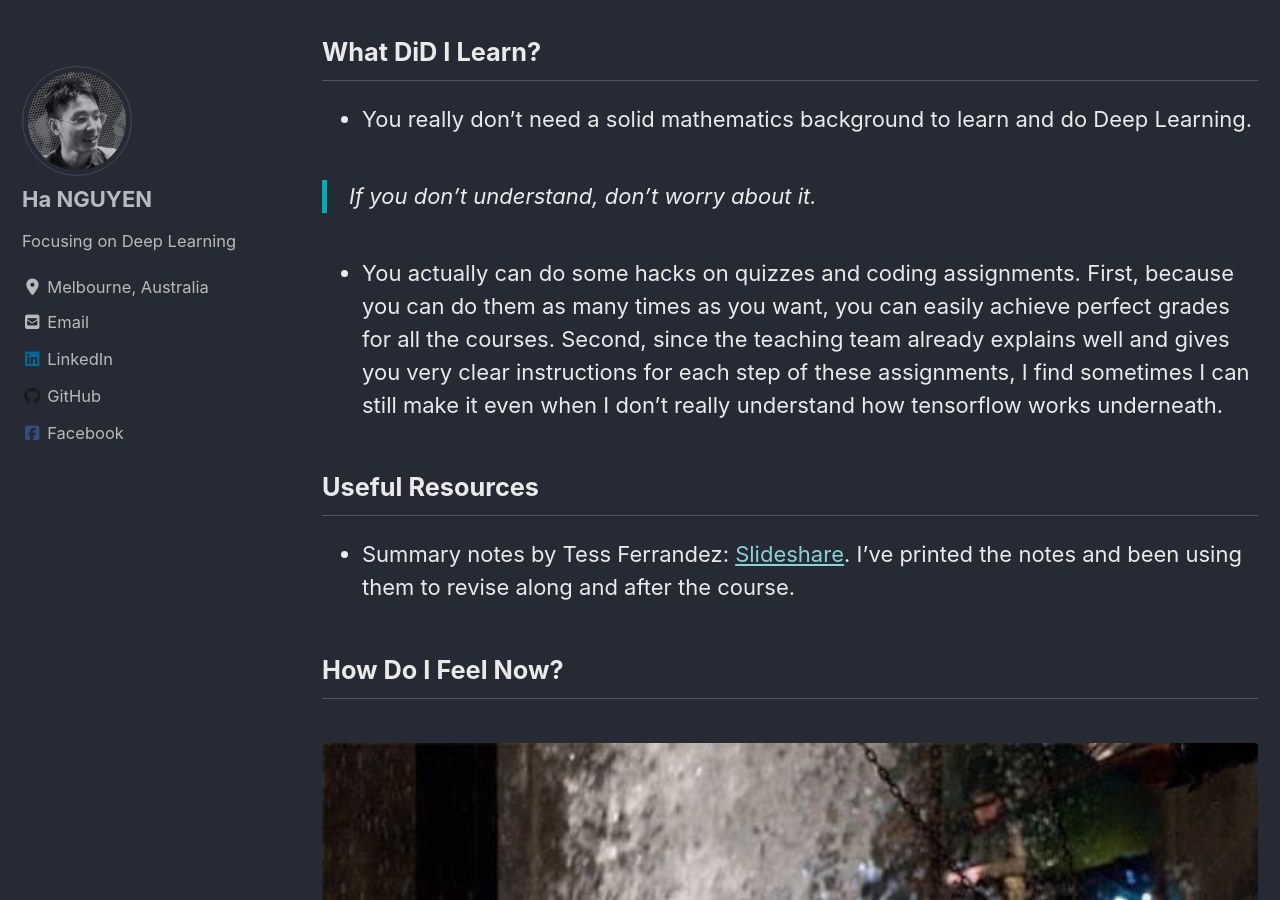
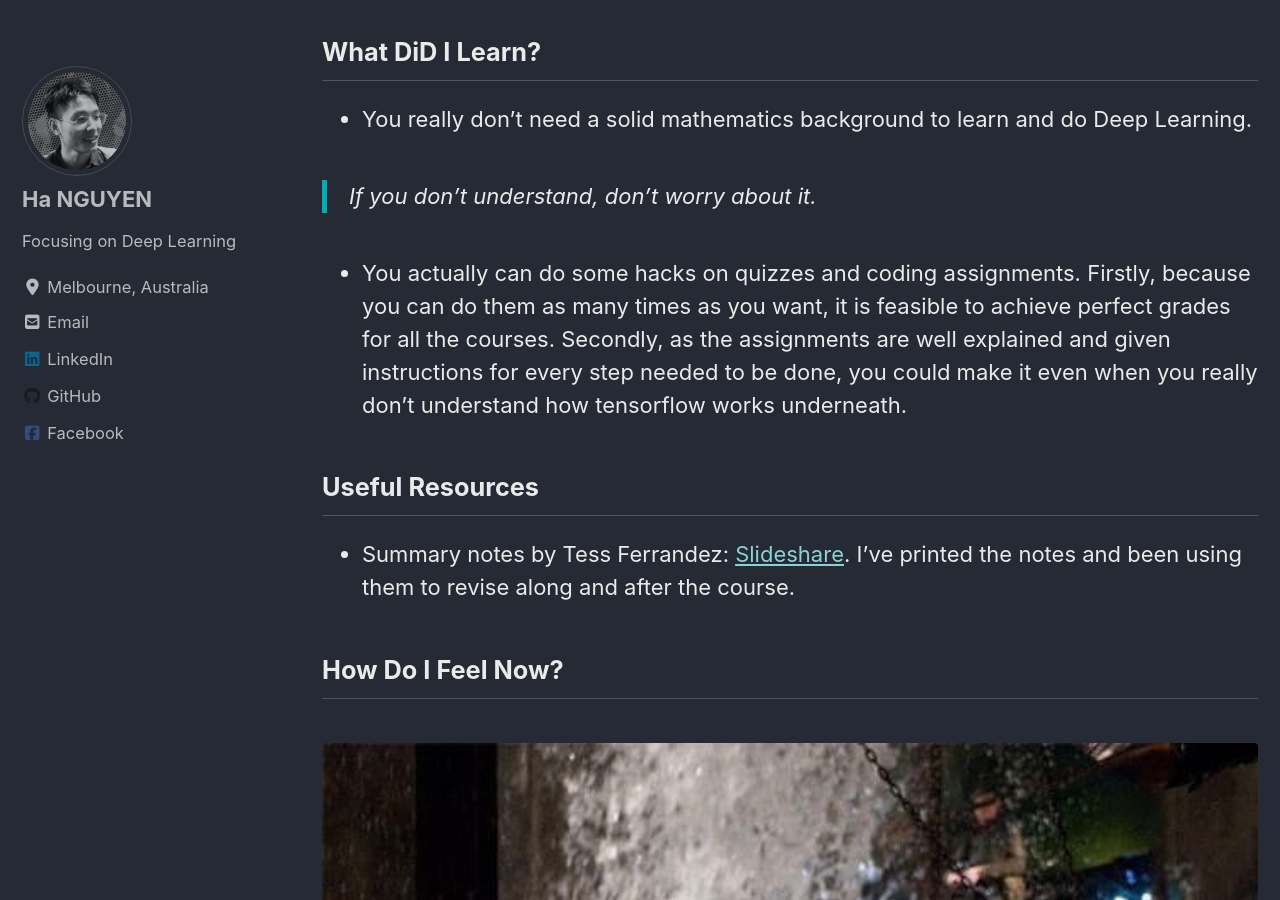
Before and after one commit to datasciblog/datasciblog.github.io, a Jekyll site: the page built from _posts/2019-12-19-DL-xx-accomplishing-deep-learning-specialization.md, in a window 1280 px wide and 900 px high, scrolled down 2104 px. Built offline with Jekyll 4.4.1, drawn with Linux system fonts in a browser that asks for light colours; cached includes are drawn as plain includes; nearby versions of some CDN libraries.

Commit message:
Update 2019-12-19-DL-xx-accomplishing-deep-learning-specialization.md

```diff
--- a/_posts/2019-12-19-DL-xx-accomplishing-deep-learning-specialization.md
+++ b/_posts/2019-12-19-DL-xx-accomplishing-deep-learning-specialization.md
@@ -43,7 +43,7 @@ I started slowly at first, and studied really hard at the end. There was a bit r
 
 > If you don't understand, don't worry about it.
 
-- You actually can do some hacks on quizzes and coding assignments. First, because you can do them as many times as you want, you can easily achieve perfect grades for all the courses. Second, since the teaching team already explains well and gives you very clear instructions for each step of these assignments, I find sometimes I can still make it even when I don't really understand how tensorflow works underneath.
+- You actually can do some hacks on quizzes and coding assignments. Firstly, because you can do them as many times as you want, it is feasible to achieve perfect grades for all the courses. Secondly, as the assignments are well explained and given instructions for every step needed to be done, you could make it even when you really don't understand how tensorflow works underneath.
 
 ## Useful Resources
 
```
